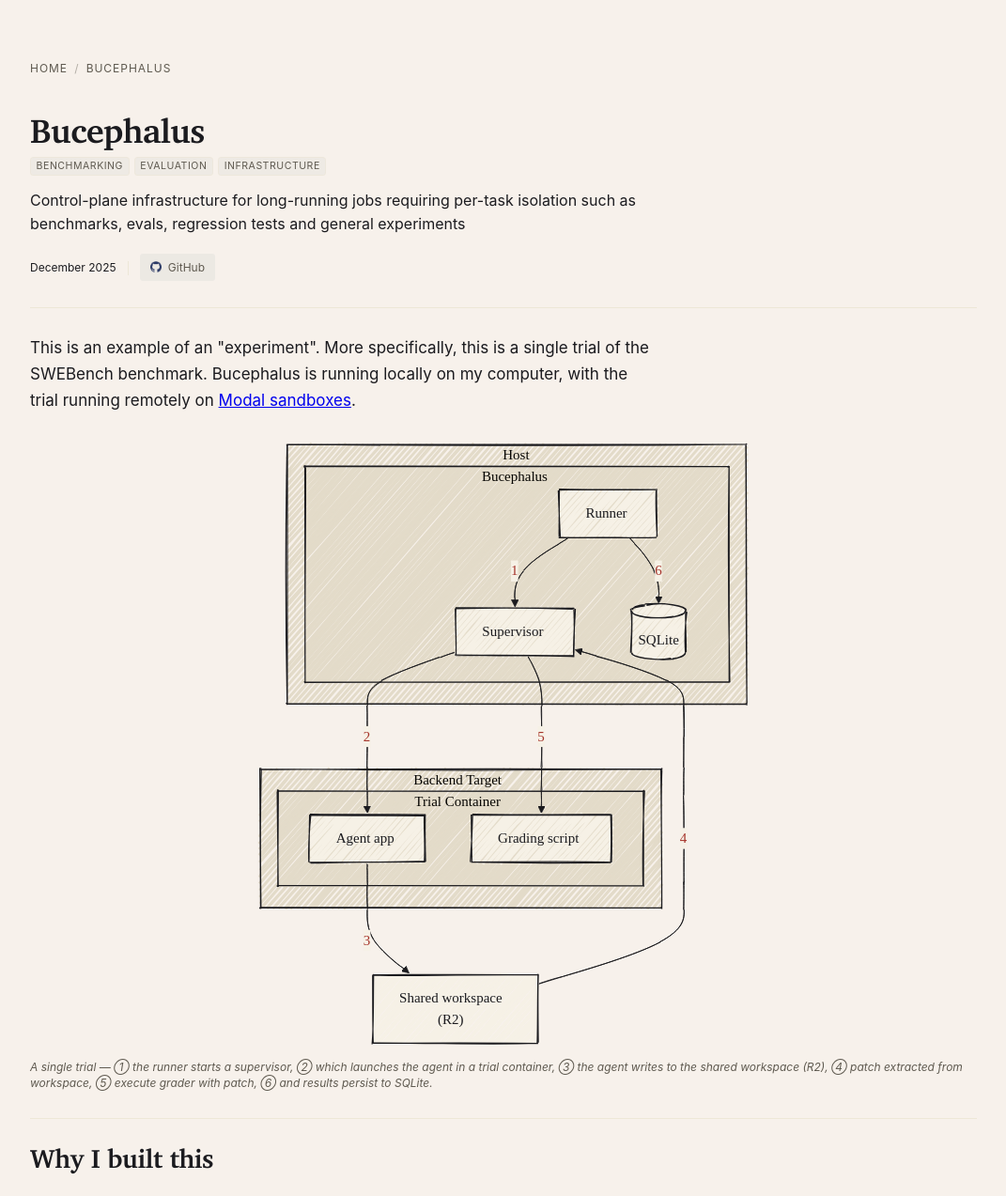
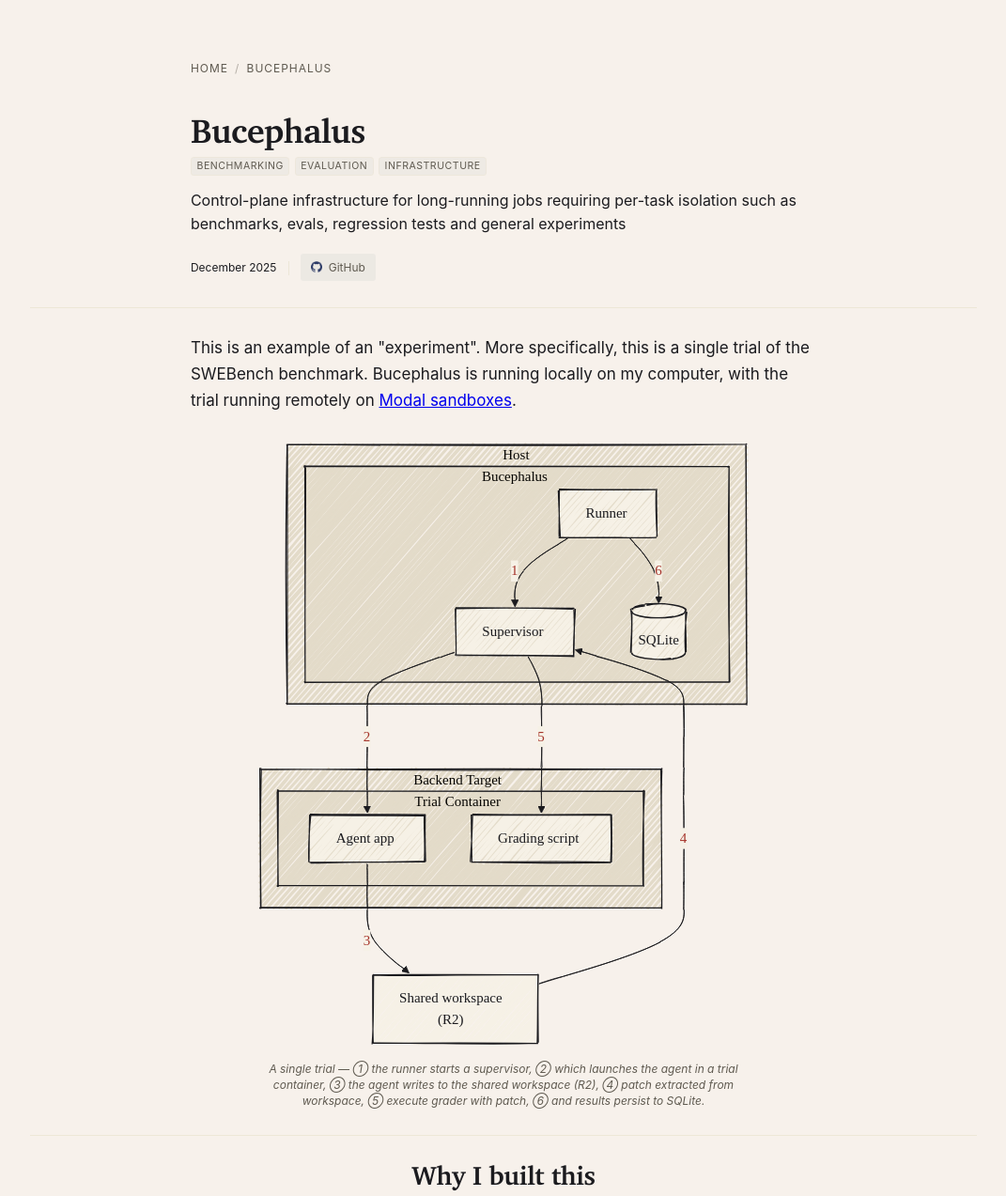
Before and after one commit to nishiokj/nishiokj.github.io, an Astro site: page /projects/bucephalus/ in a window 1280 px wide. Shown: the top 1273 px of the page at 94% size, without its empty margins (104-1175 px from the left). Built offline with nearby package versions, Linux system fonts and the light colour scheme; Astro itself is replaced by a stand-in of ours.

Commit message:
alignment

```diff
--- a/src/styles/global.css
+++ b/src/styles/global.css
@@ -99,7 +99,9 @@ main {
   line-height: 1;
   letter-spacing: -0.01em;
   color: var(--ink);
-  margin: 0 0 1.35rem;
+  max-width: var(--measure);
+  margin: 0 auto 1.35rem;
+  text-align: center;
 }
 
 /* Hairlines */
@@ -211,10 +213,11 @@ main {
 
 .projects-intro {
   max-width: var(--measure);
-  margin: 0 0 3.5rem;
+  margin: 0 auto 3.5rem;
   color: var(--ink);
   font-size: 1.00rem;
   line-height: 1.55;
+  text-align: center;
 }
 
 .projects-intro strong {
@@ -230,6 +233,7 @@ main {
   letter-spacing: -0.01em;
   color: var(--ink);
   margin: 0 0 1.15rem;
+  text-align: center;
 }
 
 .projects-intro p {
@@ -406,11 +410,13 @@ main {
 }
 
 .chart-caption {
-  margin: 0.5rem 0 0;
+  max-width: var(--measure);
+  margin: 0.6rem auto 0;
   font-size: var(--size-caption);
   font-style: italic;
   color: var(--muted);
   line-height: 1.4;
+  text-align: center;
 }
 
 /* ---------------------------------------------------------------------------
@@ -562,7 +568,8 @@ main {
 }
 
 .breadcrumb {
-  margin-bottom: 2.5rem;
+  max-width: var(--measure);
+  margin: 0 auto 2.5rem;
 }
 
 .breadcrumb ol {
@@ -624,18 +631,19 @@ main {
 }
 
 .project-detail-header {
-  margin-bottom: 0.6rem;
+  max-width: var(--measure);
+  margin: 0 auto 0.6rem;
 }
 
 .project-lede {
   max-width: var(--measure);
-  margin: 0.85rem 0 0;
+  margin: 0.85rem auto 0;
   font-size: 1rem;
   line-height: 1.6;
 }
 
 .project-detail-stack {
-  margin-top: 0;
+  margin: 0 auto;
   max-width: var(--measure);
 }
 
@@ -643,7 +651,8 @@ main {
   display: flex;
   align-items: center;
   gap: 0.75rem;
-  margin-top: 1.1rem;
+  max-width: var(--measure);
+  margin: 1.1rem auto 0;
 }
 
 .project-detail-meta:has(.project-detail-github:not([hidden])) .project-detail-date::after {
@@ -698,6 +707,7 @@ main {
 /* Prose blocks — used by Why / What sections */
 .prose-blocks {
   max-width: var(--measure);
+  margin-inline: auto;
   display: flex;
   flex-direction: column;
   gap: 1.45rem;
@@ -769,6 +779,7 @@ main {
   flex-direction: column;
   gap: 2.25rem;
   max-width: var(--measure);
+  margin-inline: auto;
 }
 
 .decision-item {
@@ -796,6 +807,7 @@ main {
 .demo-grid {
   display: grid;
   grid-template-columns: minmax(0, min(100%, 48rem));
+  justify-content: center;
   gap: 1.5rem;
   align-items: start;
   margin: 0;
```
Also changed, not shown: public/favicon.png (added).
